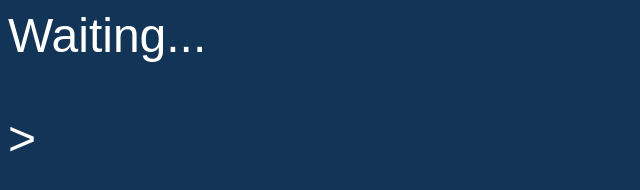
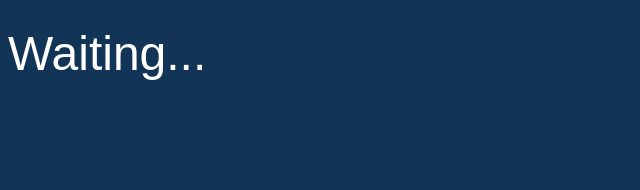
Before and after one commit to S-Odawara/S-Odawara.github.io, a plain HTML site: page docs/index.html in a window 1280 px wide. Shown: the whole page, without its empty margins (0-640 px from the left). Drawn offline with Linux system fonts and the light colour scheme.

Commit message:
Update index.html

```diff
--- a/docs/index.html
+++ b/docs/index.html
@@ -6,7 +6,8 @@
 <title>S-Odawara</title>
 </head>
 <body bgcolor="#123456" text="#ffffff">
-    <font size="8" face="sans-serif"
-<p class="blink_paragraph">Waiting...</p>>
+    <br>
+    <font size="10" face="sans-serif"
+<p class="blink_paragraph">Waiting...</p><br>
 </body>
 </html>
```
